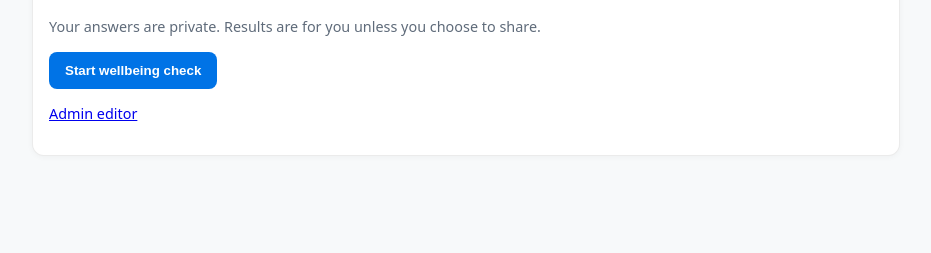
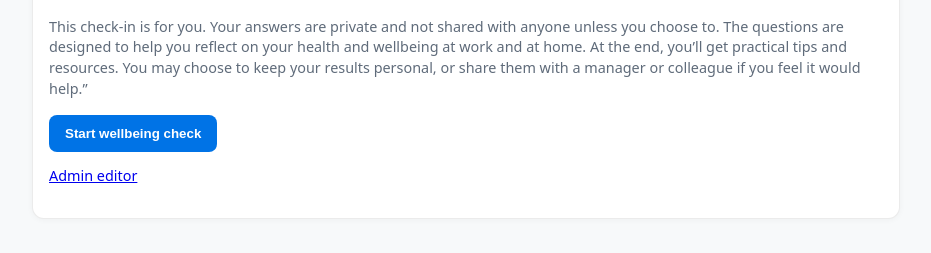
Before and after one commit to grahamm89/AHPWellBeing, a plain HTML site: page index.html in a window 1280 px wide. Shown: the part 107-360 px from the top of the page, without its empty margins (174-1105 px from the left). Drawn offline with Linux system fonts and the light colour scheme.

Commit message:
Update index.html

```diff
--- a/index.html
+++ b/index.html
@@ -12,7 +12,8 @@
 <main>
 <section id="start" class="card">
   <h1>Employee Health & Wellbeing Check</h1>
-  <p class="small">Your answers are private. Results are for you unless you choose to share.</p>
+  <p class="small">This check-in is for you. Your answers are private and not shared with anyone unless you choose to. The questions are designed to help you reflect on your health and wellbeing at work and at home. At the end, you’ll get practical tips and resources. You may choose to keep your results personal, or share them with a manager or colleague if you feel it would help.”
+</p>
   <button id="start-btn" class="btn">Start wellbeing check</button>
   <p class="small"><a href="admin.html">Admin editor</a></p>
 </section>
```
